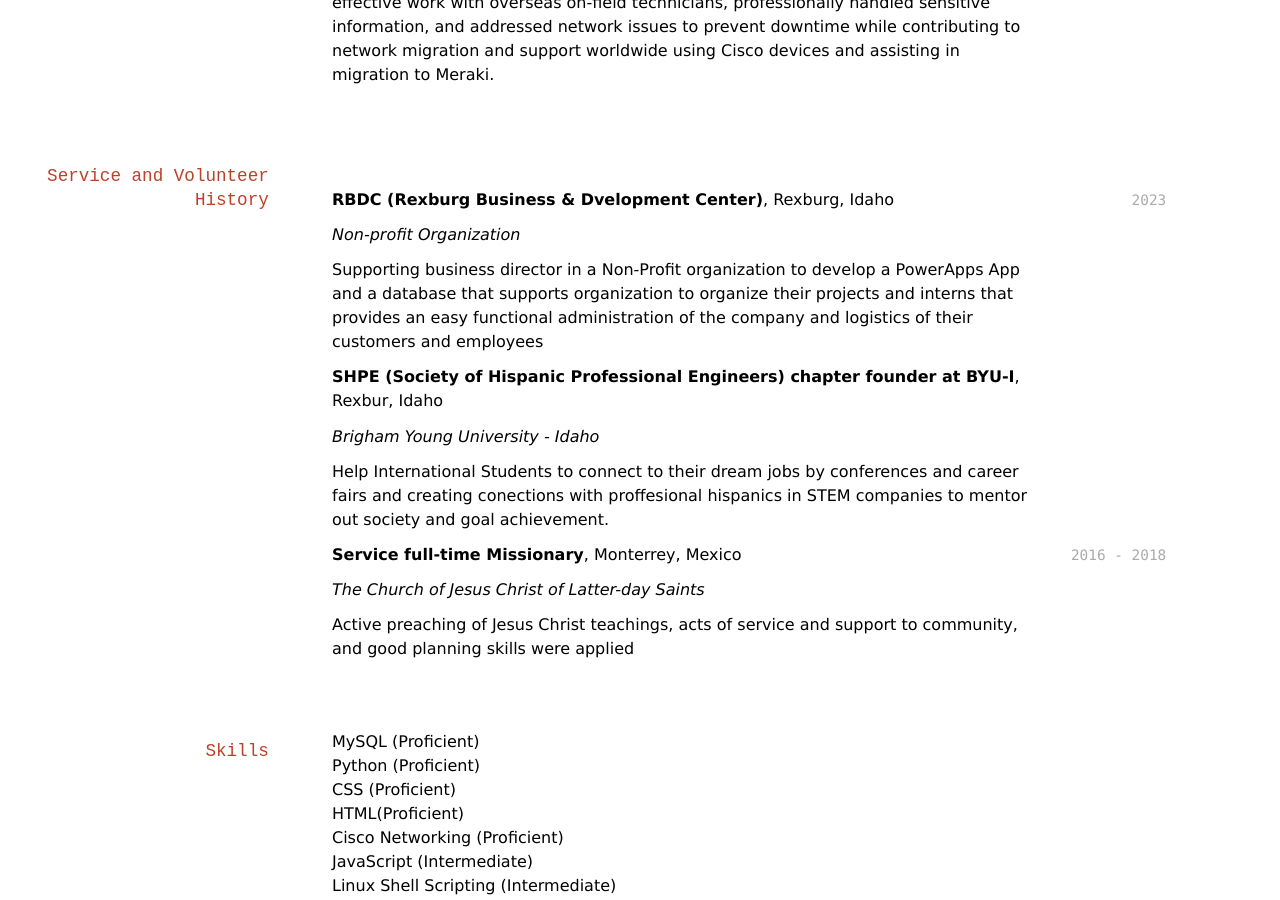
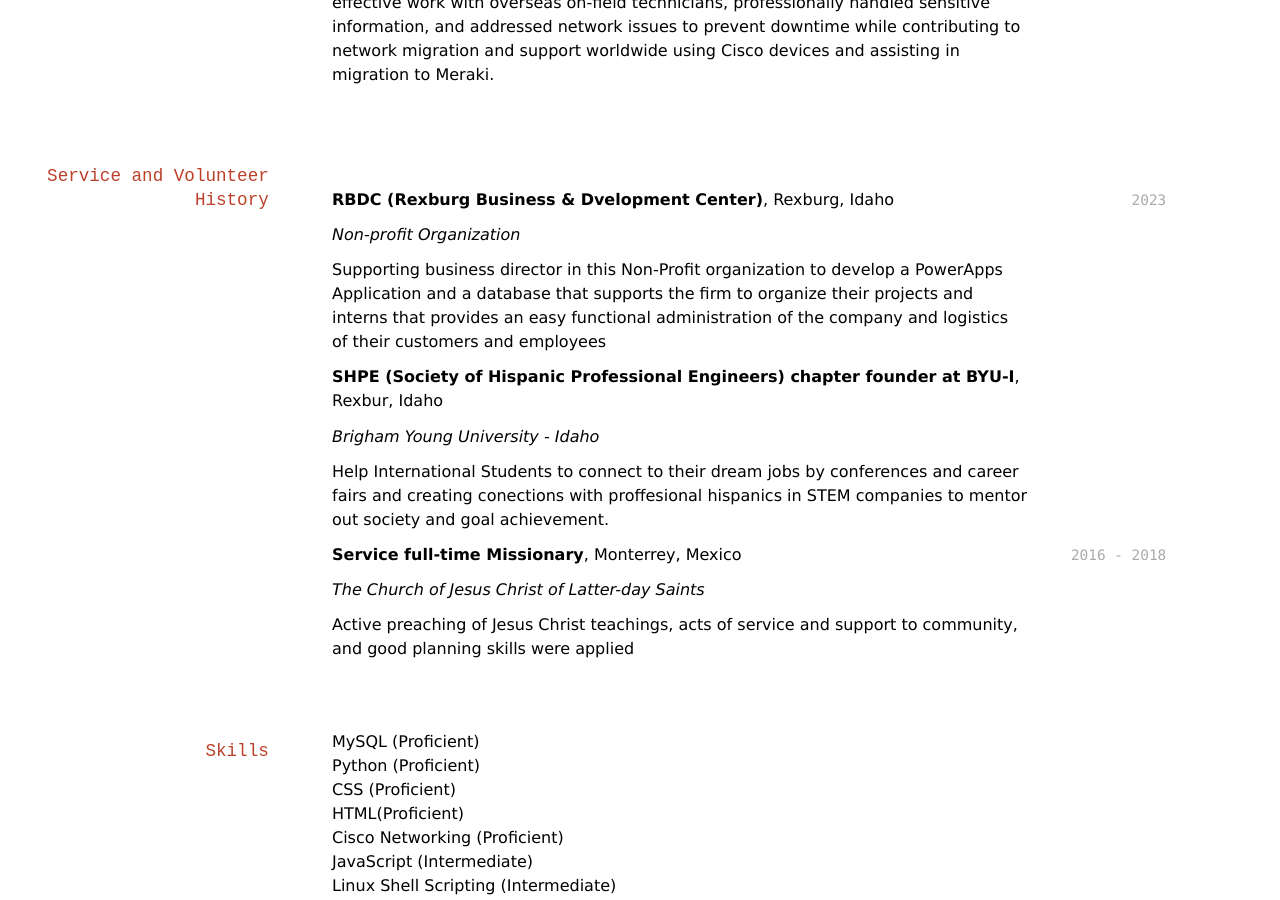
Before and after one commit to ismaeltenango/ismael_resume, a Jekyll site: the page built from docs/index.md, in a window 1280 px wide and 900 px high, scrolled down 1565 px. Built offline with Jekyll 4.4.1, drawn with Linux system fonts in a browser that asks for light colours.

Commit message:
Update 9/20/2023 v2.5.1

```diff
--- a/docs/index.md
+++ b/docs/index.md
@@ -85,7 +85,7 @@
 
 _Non-profit Organization_
 
-Supporting business director in a Non-Profit organization to develop a PowerApps App and a database that supports organization to organize their projects and interns that provides an easy functional administration of the company and logistics of their customers and employees
+Supporting business director in this Non-Profit organization to develop a PowerApps Application and a database that supports the firm to organize their projects and interns that provides an easy functional administration of the company and logistics of their customers and employees
 
 
 
```
